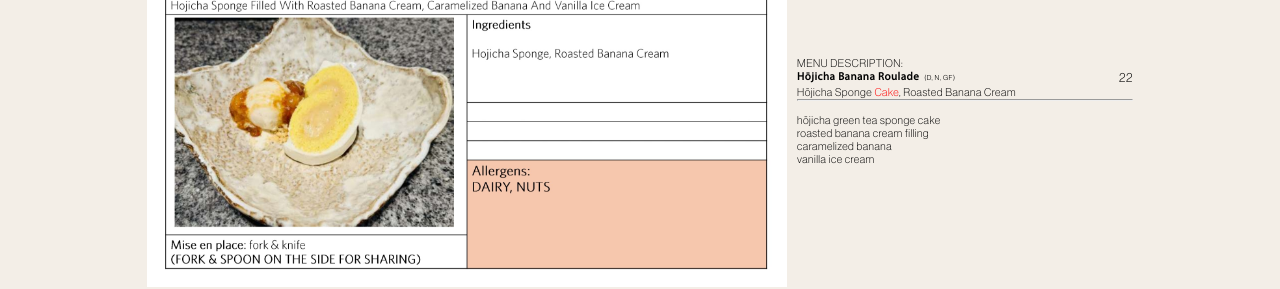
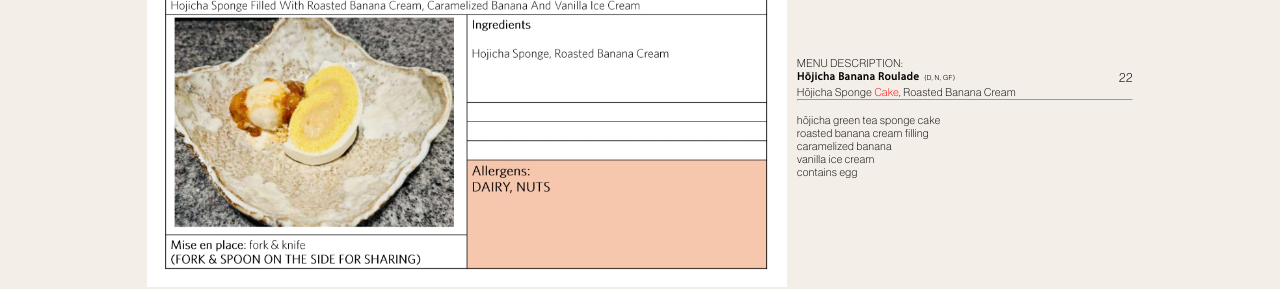
Before and after one commit to DanielAlvarez2/nama, a Next.js app: page /dessert-menu in a window 1280 px wide. Both pictures are taken after a click on the element 652 px from the left and 227 px from the top of the page. Shown: the part 289-578 px from the top of the page. Built offline with nearby package versions, Linux system fonts and the light colour scheme.

Commit message:
update sake photos

```diff
--- a/app/dessert-menu/page.jsx
+++ b/app/dessert-menu/page.jsx
@@ -429,6 +429,7 @@ export default function DessertMenu(){
                           roasted banana cream filling<br/>
                           caramelized banana<br/>
                           vanilla ice cream<br/>
+                          contains egg
                           <br/><br/>
               </div>
             </div>{/* .modal-text */}
@@ -468,7 +469,9 @@ export default function DessertMenu(){
                           honey ice cream<br/>
                           milk foam<br/>
                           meringue sticks<br/>
-                          (jelly does NOT contain pork)
+                          jelly does NOT contain pork<br/>
+                          FISH gelatin<br/>
+                          contains egg
                           <br/><br/>
               </div>
             </div>{/* .modal-text */}
@@ -505,6 +508,7 @@ export default function DessertMenu(){
                           blackberry compote<br/>
                           chocolate crumble<br/>
                           vanilla ice cream<br/>
+                          contains egg<br/>
                           <br/><br/>
               </div>
             </div>{/* .modal-text */}
@@ -605,6 +609,7 @@ export default function DessertMenu(){
                           mascarpone cheese mousse<br/>
                           chestnut cremeux<br/>
                           matcha green tea powder on top<br/>
+                          contains egg<br/>
                           <br/><br/>
               </div>
             </div>{/* .modal-text */}
```
